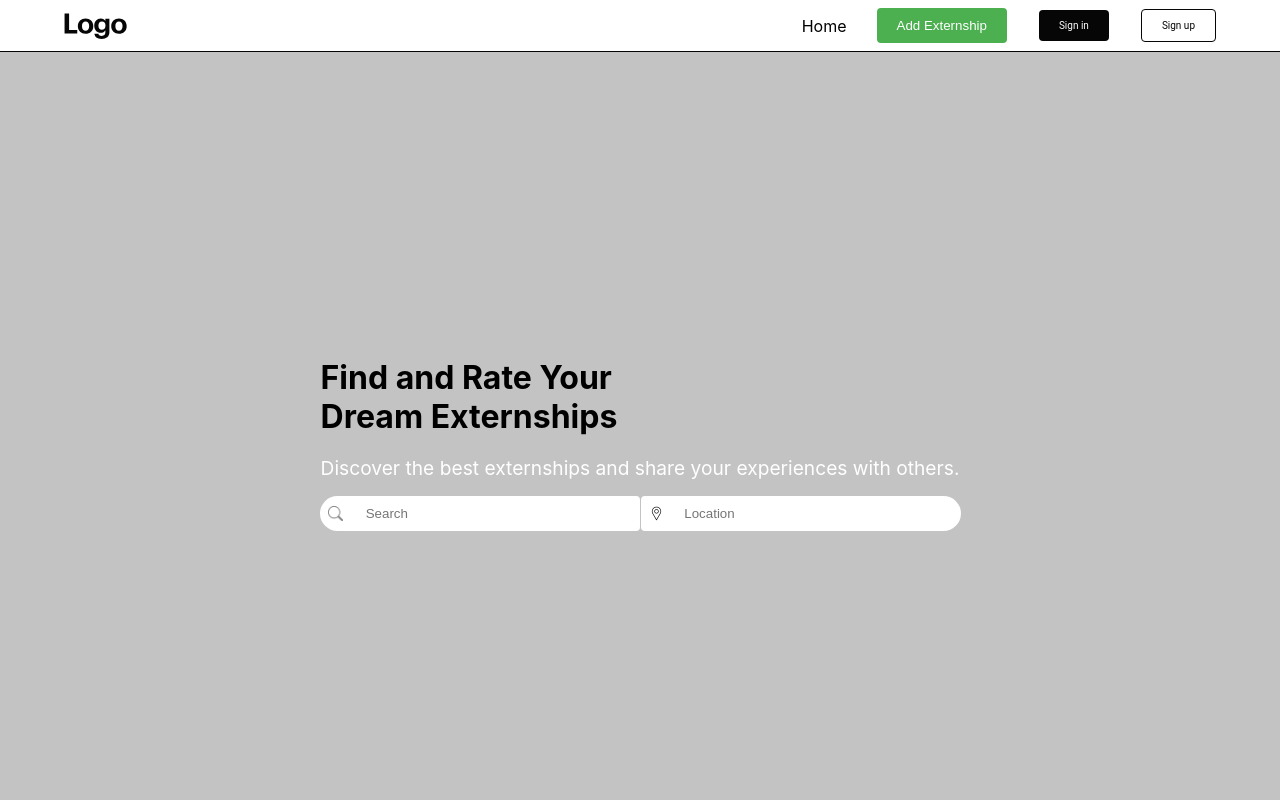
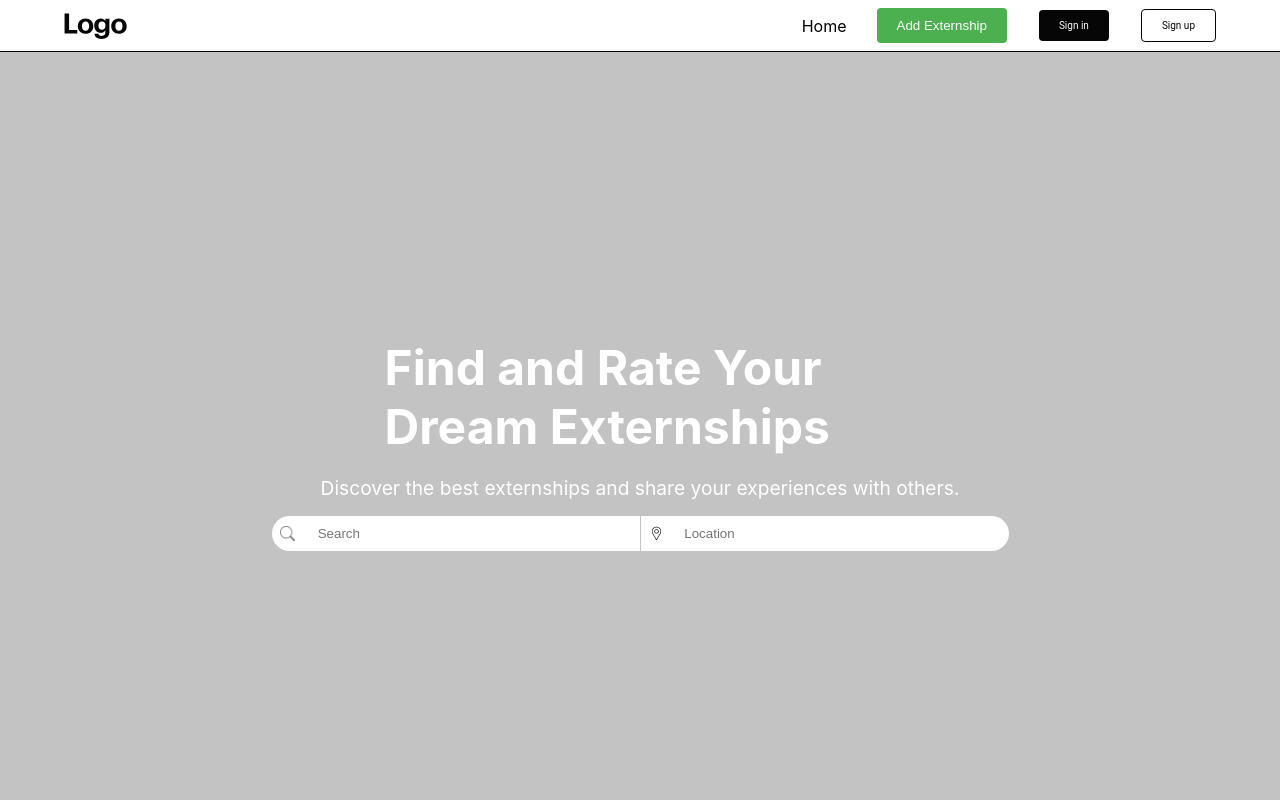
Before and after one commit to austindusa/Code-Enjoyers-Senior-Project, a React (Create React App) app: page / in a window 1280 px wide. Shown: the top 800 px of the page. Built offline with nearby package versions, Linux system fonts and the light colour scheme.

Commit message:
SearchBar CSS conflixt fixed

```diff
--- a/src/components/searchComponent.module.css
+++ b/src/components/searchComponent.module.css
@@ -6,25 +6,27 @@
     height: 100vh;
   }
 
-  .containerH1 {
+  .container H1 {
     color: white;
     font-size: 3rem;
     margin-left: 4rem;
     margin-bottom: 0;
   }
 
-  .containerP {
+  .container P {
     color: white;
     font-size: 1.2rem;
     margin-bottom: 1rem;
   }
 
   .locationInput {
-    width: 20rem;
+    width: 23rem;
     padding: 10px;
     border: none;
     border-top-right-radius: 18px;
     border-bottom-right-radius: 18px;
+    border-bottom-left-radius: 0;
+    border-top-left-radius: 0;
     margin-left: 1.6px;
     cursor: pointer;
     background-image: url("../images/location-icon.jpg");
@@ -36,11 +38,13 @@
   }
 
   .searchInput {
-    width: 20rem;
+    width: 23rem;
     padding: 10px;
     border: none;
     border-bottom-left-radius: 18px;
     border-top-left-radius: 18px;
+    border-top-right-radius: 0;
+    border-bottom-right-radius: 0;
     margin-left: 1px;
     cursor: pointer;
     background-image: url("../images/search-icon.png");
```
